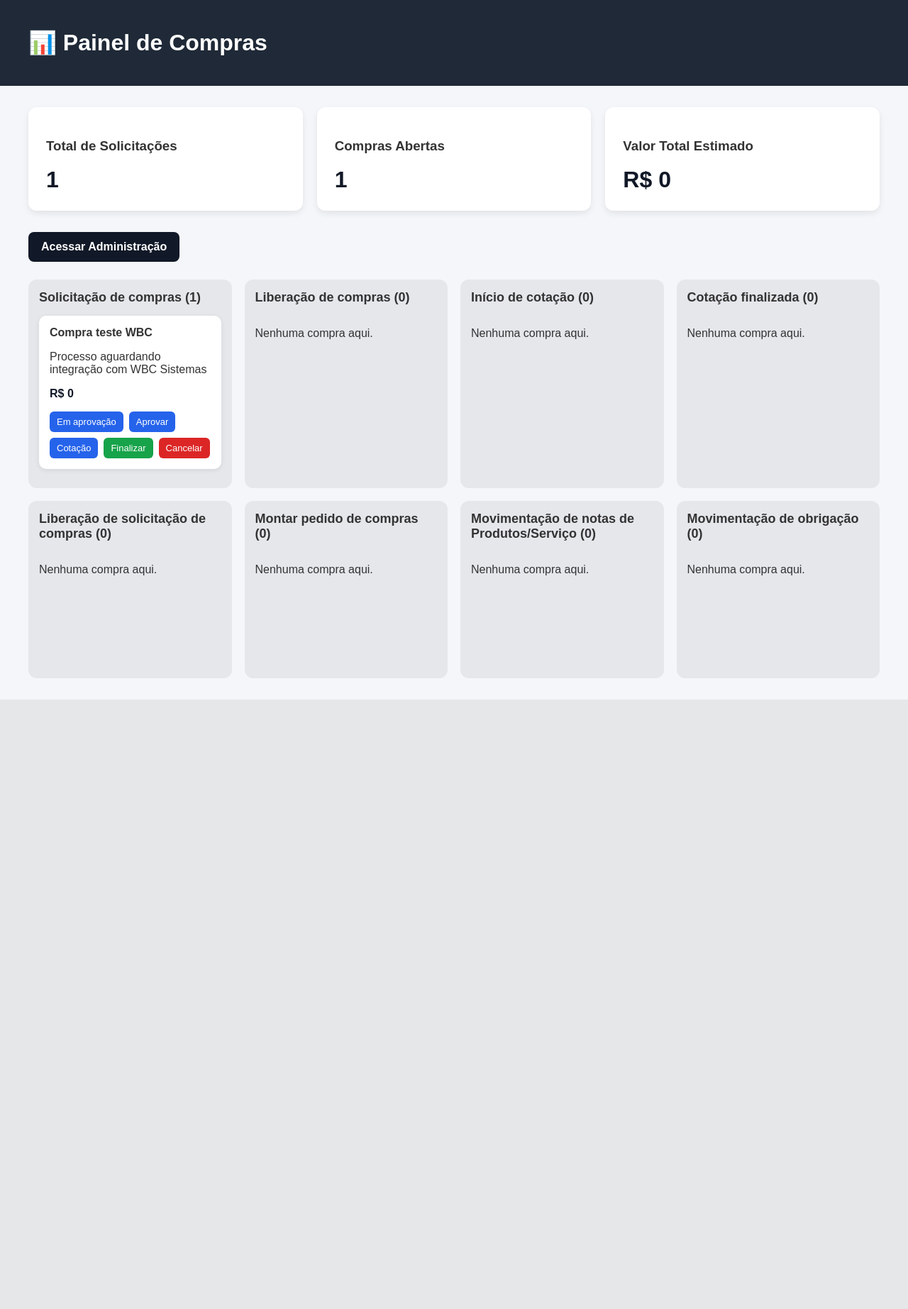
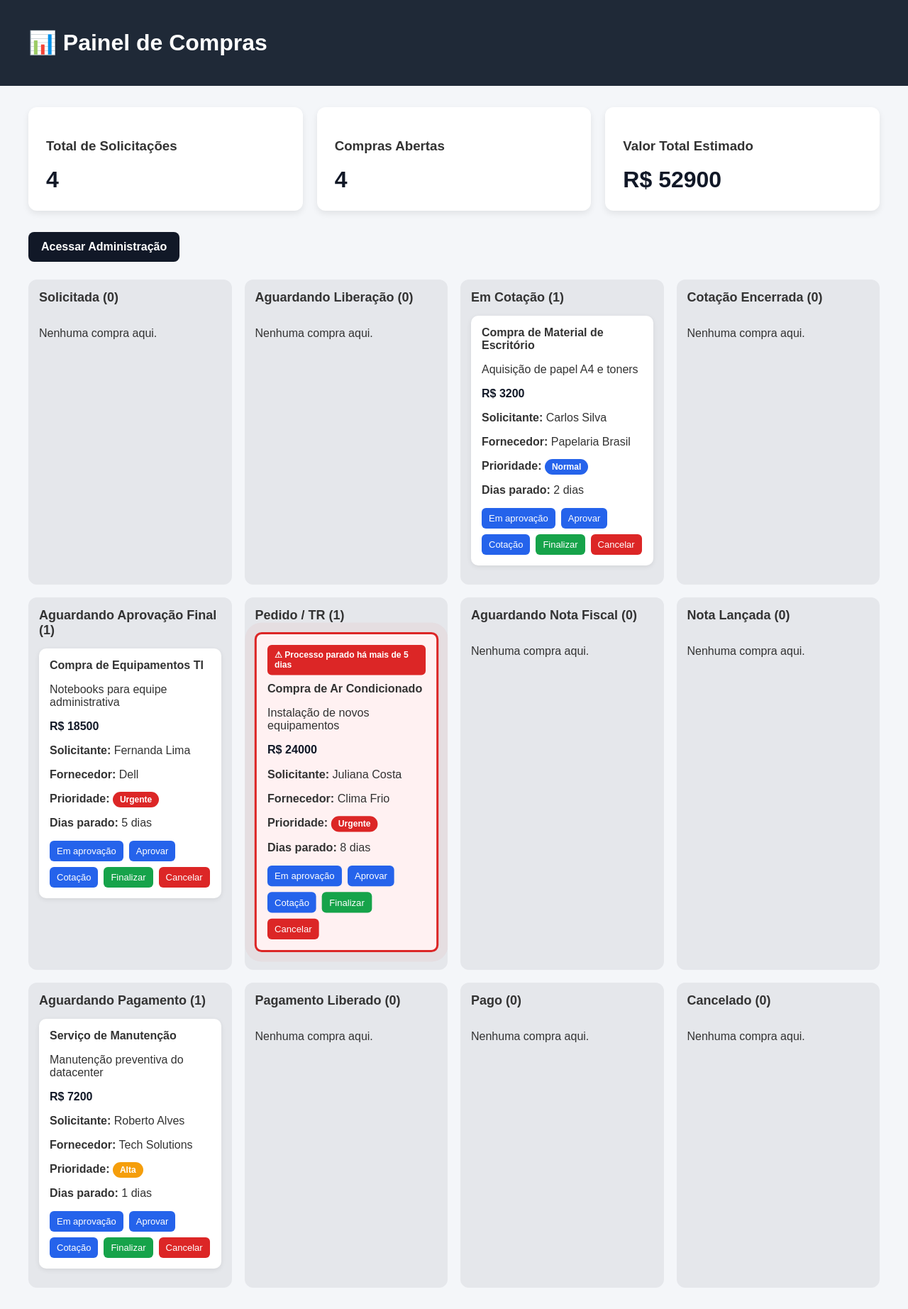
Before and after one commit to eriveltonjose/painel-compras, a Django app: page / in a window 1280 px wide. Shown: the whole page at 71% size. Before the commit the page ends 986 px from the top, so only its background shows below. Run offline with Django 4.2, Linux system fonts and the light colour scheme.

Commit message:
feat(wbc): dashboard kanban com alertas críticos e fluxo real de compras

```diff
--- a/gestao_compras/services_wbc.py
+++ b/gestao_compras/services_wbc.py
@@ -7,25 +7,69 @@ def buscar_compras_wbc():
     """
 
     compras = [
-        {
-            "id": 1,
-            "titulo": "Compra teste WBC",
-            "descricao": "Processo aguardando integração com WBC Sistemas",
-            "valor": 0,
-            "status": "solicitacao_compras",
-        }
-    ]
+    {
+        "id": 1,
+        "titulo": "Compra de Material de Escritório",
+        "descricao": "Aquisição de papel A4 e toners",
+        "valor": 3200,
+        "status": "em_cotacao",
+        "solicitante": "Carlos Silva",
+        "fornecedor": "Papelaria Brasil",
+        "prioridade": "Normal",
+        "dias_parado": 2,
+    },
+
+    {
+        "id": 2,
+        "titulo": "Compra de Equipamentos TI",
+        "descricao": "Notebooks para equipe administrativa",
+        "valor": 18500,
+        "status": "aguardando_aprovacao_final",
+        "solicitante": "Fernanda Lima",
+        "fornecedor": "Dell",
+        "prioridade": "Urgente",
+        "dias_parado": 5,
+    },
+
+    {
+        "id": 3,
+        "titulo": "Serviço de Manutenção",
+        "descricao": "Manutenção preventiva do datacenter",
+        "valor": 7200,
+        "status": "aguardando_pagamento",
+        "solicitante": "Roberto Alves",
+        "fornecedor": "Tech Solutions",
+        "prioridade": "Alta",
+        "dias_parado": 1,
+    },
+
+    {
+        "id": 4,
+        "titulo": "Compra de Ar Condicionado",
+        "descricao": "Instalação de novos equipamentos",
+        "valor": 24000,
+        "status": "pedido_tr",
+        "solicitante": "Juliana Costa",
+        "fornecedor": "Clima Frio",
+        "prioridade": "Urgente",
+        "dias_parado": 8,
+    },
+]
 
     return compras
 
 
 ETAPAS_WBC = {
-    "solicitacao_compras": "Solicitação de compras",
-    "liberacao_compras": "Liberação de compras",
-    "inicio_cotacao": "Início de cotação",
-    "cotacao_finalizada": "Cotação finalizada",
-    "liberacao_solicitacao_compras": "Liberação de solicitação de compras",
-    "montar_pedido_compras": "Montar pedido de compras",
-    "movimentacao_notas": "Movimentação de notas de Produtos/Serviço",
-    "movimentacao_obrigacao": "Movimentação de obrigação",
+    "solicitada": "Solicitada",
+    "aguardando_liberacao": "Aguardando Liberação",
+    "em_cotacao": "Em Cotação",
+    "cotacao_encerrada": "Cotação Encerrada",
+    "aguardando_aprovacao_final": "Aguardando Aprovação Final",
+    "pedido_tr": "Pedido / TR",
+    "aguardando_nota": "Aguardando Nota Fiscal",
+    "nota_lancada": "Nota Lançada",
+    "aguardando_pagamento": "Aguardando Pagamento",
+    "pagamento_liberado": "Pagamento Liberado",
+    "pago": "Pago",
+    "cancelado": "Cancelado",
 }
--- a/gestao_compras/templates/gestao_compras/dashboard.html
+++ b/gestao_compras/templates/gestao_compras/dashboard.html
@@ -118,6 +118,26 @@
             background: #dc2626;
         }
 
+        .badge {
+            padding: 4px 10px;
+            border-radius: 20px;
+            color: white;
+            font-size: 12px;
+            font-weight: bold;
+        }
+
+        .badge.urgente {
+            background: #dc2626;
+        }
+
+        .badge.alta {
+            background: #f59e0b;
+        }
+
+        .badge.normal {
+            background: #2563eb;
+        }
+
         @keyframes piscar {
             0% { background-color: #fff; }
             50% { background-color: #fde047; }
@@ -127,6 +147,41 @@
         .compra.alerta {
             animation: piscar 1s ease-in-out 3;
             border: 2px solid #f59e0b;
+        }
+
+        @keyframes alertaCritico {
+            0% {
+                box-shadow: 0 0 0 0 rgba(220, 38, 38, 0.8);
+                transform: scale(1);
+            }
+
+            70% {
+                box-shadow: 0 0 0 14px rgba(220, 38, 38, 0);
+                transform: scale(1.01);
+            }
+
+            100% {
+                box-shadow: 0 0 0 0 rgba(220, 38, 38, 0);
+                transform: scale(1);
+            }
+        }
+
+        .compra.critico {
+            border: 3px solid #dc2626 !important;
+            background: #fff1f2 !important;
+            animation: alertaCritico 1.2s infinite !important;
+        }
+
+        .compra.critico::before {
+            content: "⚠ Processo parado há mais de 5 dias";
+            display: block;
+            background: #dc2626;
+            color: white;
+            padding: 7px 10px;
+            border-radius: 6px;
+            font-size: 12px;
+            font-weight: bold;
+            margin-bottom: 10px;
         }
 
         @media (max-width: 1200px) {
@@ -180,10 +235,33 @@
                 <h2>{{ coluna.nome }} ({{ coluna.compras|length }})</h2>
 
                 {% for compra in coluna.compras %}
-                    <div class="compra" data-id="{{ compra.id }}" data-status="{{ status_codigo }}">
+                    <div class="compra{% if compra.dias_parado > 5 %} critico{% endif %}" data-id="{{ compra.id }}" data-status="{{ status_codigo }}">
                         <h3>{{ compra.titulo }}</h3>
+
                         <p>{{ compra.descricao }}</p>
+
                         <p class="valor">R$ {{ compra.valor }}</p>
+
+                        <p><strong>Solicitante:</strong> {{ compra.solicitante }}</p>
+
+                        <p><strong>Fornecedor:</strong> {{ compra.fornecedor }}</p>
+
+                        <p>
+                            <strong>Prioridade:</strong>
+
+                            {% if compra.prioridade == "Urgente" %}
+                                <span class="badge urgente">Urgente</span>
+                            {% elif compra.prioridade == "Alta" %}
+                                <span class="badge alta">Alta</span>
+                            {% else %}
+                                <span class="badge normal">Normal</span>
+                            {% endif %}
+                        </p>
+
+                        <p>
+                            <strong>Dias parado:</strong>
+                            {{ compra.dias_parado }} dias
+                        </p>
 
                         <div class="botoes">
                             <a class="botao" href="#">Em aprovação</a>
```
